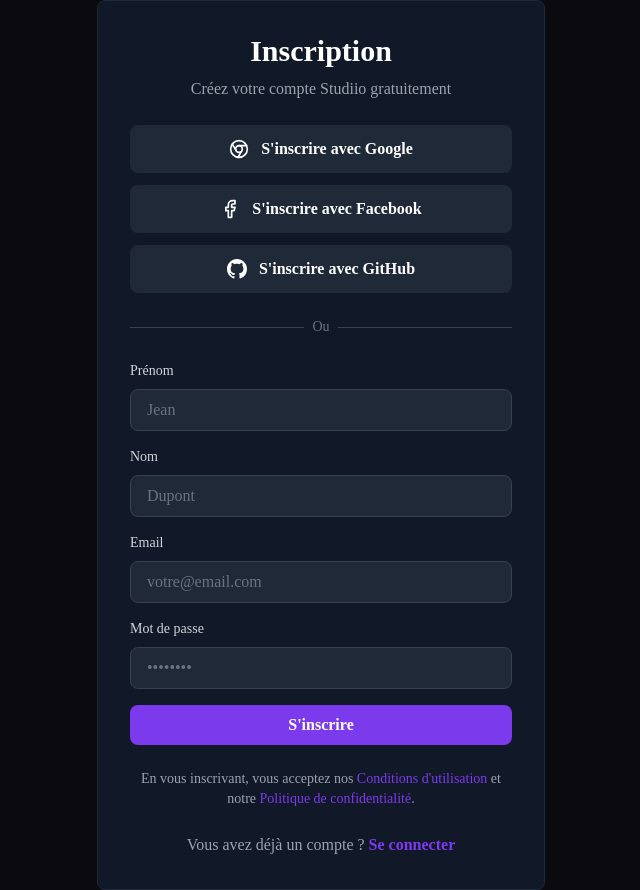
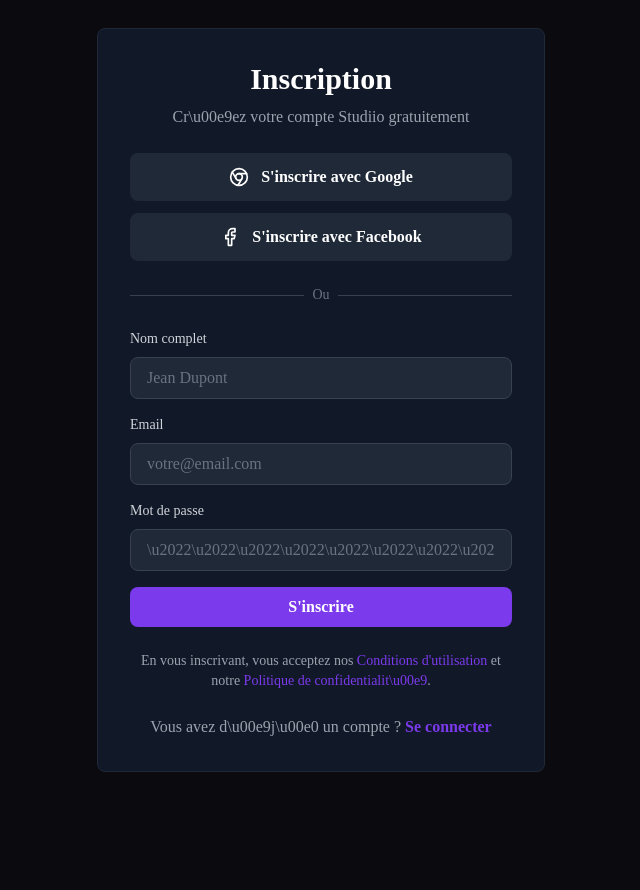
Before and after one commit to sambassi/studiio-v3, a Next.js app: page /auth/signup in a window 1280 px wide. Shown: the whole page, without its empty margins (319-959 px from the left). After the commit the page ends 800 px from the top, so only its background shows below. Built offline with nearby package versions, Linux system fonts and the light colour scheme.

Commit message:
Update signup page with functional form

```diff
--- a/src/app/auth/signup/page.tsx
+++ b/src/app/auth/signup/page.tsx
@@ -1,32 +1,82 @@
 'use client';
 
+import { useState } from 'react';
+import { signIn } from 'next-auth/react';
 import Link from 'next/link';
+import { useRouter } from 'next/navigation';
 import { Chrome, Facebook } from 'lucide-react';
 
 export default function SignupPage() {
+  const router = useRouter();
+  const [name, setName] = useState('');
+  const [email, setEmail] = useState('');
+  const [password, setPassword] = useState('');
+  const [error, setError] = useState('');
+  const [loading, setLoading] = useState(false);
+
+  const handleSubmit = async (e: React.FormEvent) => {
+    e.preventDefault();
+    setError('');
+    setLoading(true);
+
+    try {
+      // Register
+      const res = await fetch('/api/auth/register', {
+        method: 'POST',
+        headers: { 'Content-Type': 'application/json' },
+        body: JSON.stringify({ name, email, password }),
+      });
+
+      const data = await res.json();
+
+      if (!data.success) {
+        setError(data.error || 'Erreur lors de l\'inscription');
+        setLoading(false);
+        return;
+      }
+
+      // Auto-login after registration
+      const result = await signIn('credentials', {
+        email,
+        password,
+        redirect: false,
+      });
+
+      if (result?.error) {
+        router.push('/auth/login');
+      } else {
+        router.push('/dashboard');
+      }
+    } catch {
+      setError('Une erreur est survenue');
+    } finally {
+      setLoading(false);
+    }
+  };
+
   return (
     <div className="min-h-screen bg-studiio-dark flex items-center justify-center px-4">
       <div className="w-full max-w-md">
         <div className="card-base p-8 space-y-6">
           <div className="text-center">
             <h1 className="text-3xl font-bold text-white mb-2">Inscription</h1>
-            <p className="text-gray-400">Créez votre compte Studiio gratuitement</p>
+            <p className="text-gray-400">Cr\u00e9ez votre compte Studiio gratuitement</p>
           </div>
 
           <div className="space-y-3">
-            <button className="w-full flex items-center justify-center gap-3 bg-gray-800 hover:bg-gray-700 text-white font-semibold py-3 rounded-lg transition">
+            <button
+              onClick={() => signIn('google', { callbackUrl: '/dashboard' })}
+              className="w-full flex items-center justify-center gap-3 bg-gray-800 hover:bg-gray-700 text-white font-semibold py-3 rounded-lg transition"
+            >
               <Chrome size={20} />
               S&apos;inscrire avec Google
             </button>
-            <button className="w-full flex items-center justify-center gap-3 bg-gray-800 hover:bg-gray-700 text-white font-semibold py-3 rounded-lg transition">
+            <button
+              onClick={() => signIn('facebook', { callbackUrl: '/dashboard' })}
+              className="w-full flex items-center justify-center gap-3 bg-gray-800 hover:bg-gray-700 text-white font-semibold py-3 rounded-lg transition"
+            >
               <Facebook size={20} />
               S&apos;inscrire avec Facebook
-            </button>
-            <button className="w-full flex items-center justify-center gap-3 bg-gray-800 hover:bg-gray-700 text-white font-semibold py-3 rounded-lg transition">
-              <svg className="w-5 h-5" fill="currentColor" viewBox="0 0 24 24">
-                <path d="M12 0C5.37 0 0 5.37 0 12c0 5.31 3.435 9.795 8.205 11.385.6.105.825-.255.825-.57 0-.285-.015-1.23-.015-2.235-3.015.555-3.795-.735-4.035-1.41-.135-.345-.72-1.41-1.23-1.695-.42-.225-1.02-.78-.015-.795.945-.015 1.62.87 1.845 1.23 1.08 1.815 2.805 1.305 3.495.99.105-.78.42-1.305.765-1.605-2.67-.3-5.46-1.335-5.46-5.925 0-1.305.465-2.385 1.23-3.225-.12-.3-.54-1.53.12-3.18 0 0 1.005-.315 3.3 1.23.96-.27 1.98-.405 3-.405s2.04.135 3 .405c2.295-1.56 3.3-1.23 3.3-1.23.66 1.65.24 2.88.12 3.18.765.84 1.23 1.905 1.23 3.225 0 4.605-2.805 5.625-5.475 5.925.435.375.81 1.095.81 2.22 0 1.605-.015 2.895-.015 3.3 0 .315.225.69.825.57A12.002 12.002 0 0024 12c0-6.63-5.37-12-12-12z" />
-              </svg>
-              S&apos;inscrire avec GitHub
             </button>
           </div>
 
@@ -39,35 +89,63 @@
             </div>
           </div>
 
-          <form className="space-y-4">
+          {error && (
+            <div className="bg-red-900/50 border border-red-500 text-red-300 px-4 py-3 rounded-lg text-sm">
+              {error}
+            </div>
+          )}
+
+          <form onSubmit={handleSubmit} className="space-y-4">
             <div>
-              <label className="block text-sm font-medium text-gray-300 mb-2">Prénom</label>
-              <input type="text" className="input-base w-full" placeholder="Jean" />
-            </div>
-            <div>
-              <label className="block text-sm font-medium text-gray-300 mb-2">Nom</label>
-              <input type="text" className="input-base w-full" placeholder="Dupont" />
+              <label className="block text-sm font-medium text-gray-300 mb-2">Nom complet</label>
+              <input
+                type="text"
+                className="input-base w-full"
+                placeholder="Jean Dupont"
+                value={name}
+                onChange={(e) => setName(e.target.value)}
+                required
+              />
             </div>
             <div>
               <label className="block text-sm font-medium text-gray-300 mb-2">Email</label>
-              <input type="email" className="input-base w-full" placeholder="votre@email.com" />
+              <input
+                type="email"
+                className="input-base w-full"
+                placeholder="votre@email.com"
+                value={email}
+                onChange={(e) => setEmail(e.target.value)}
+                required
+              />
             </div>
             <div>
               <label className="block text-sm font-medium text-gray-300 mb-2">Mot de passe</label>
-              <input type="password" className="input-base w-full" placeholder="••••••••" />
+              <input
+                type="password"
+                className="input-base w-full"
+                placeholder="\u2022\u2022\u2022\u2022\u2022\u2022\u2022\u2022"
+                value={password}
+                onChange={(e) => setPassword(e.target.value)}
+                required
+                minLength={6}
+              />
             </div>
-            <button type="submit" className="w-full button-primary">
-              S&apos;inscrire
+            <button
+              type="submit"
+              disabled={loading}
+              className="w-full button-primary disabled:opacity-50"
+            >
+              {loading ? 'Inscription...' : 'S\'inscrire'}
             </button>
           </form>
 
           <div className="text-center text-sm text-gray-400">
-            <p>En vous inscrivant, vous acceptez nos <span className="text-studiio-primary cursor-pointer">Conditions d&apos;utilisation</span> et notre <span className="text-studiio-primary cursor-pointer">Politique de confidentialité</span>.</p>
+            <p>En vous inscrivant, vous acceptez nos <span className="text-studiio-primary cursor-pointer">Conditions d&apos;utilisation</span> et notre <span className="text-studiio-primary cursor-pointer">Politique de confidentialit\u00e9</span>.</p>
           </div>
 
           <div className="text-center">
             <p className="text-gray-400">
-              Vous avez déjà un compte ?{' '}
+              Vous avez d\u00e9j\u00e0 un compte ?{' '}
               <Link href="/auth/login" className="text-studiio-primary hover:text-purple-400 font-semibold">
                 Se connecter
               </Link>
```
